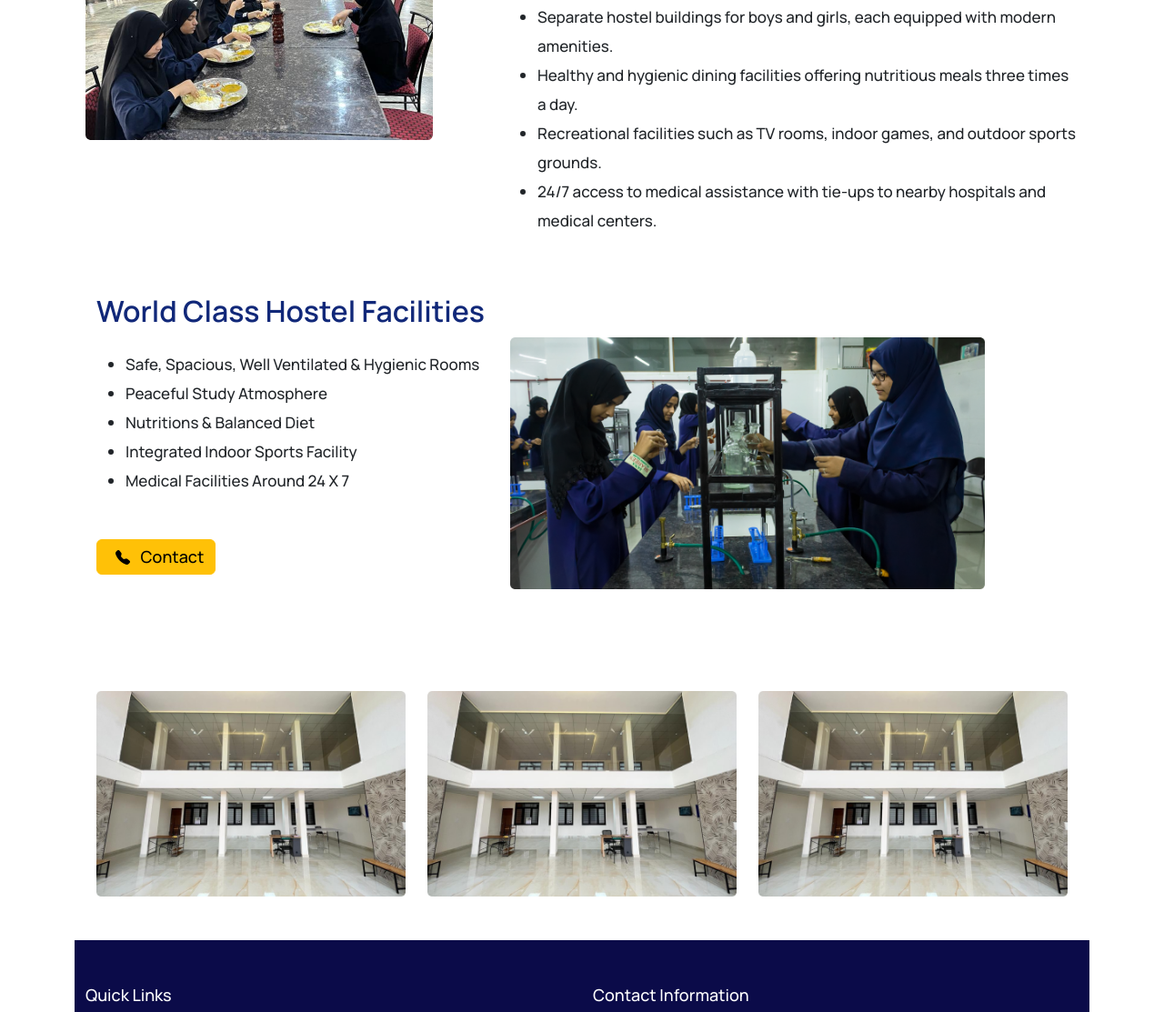
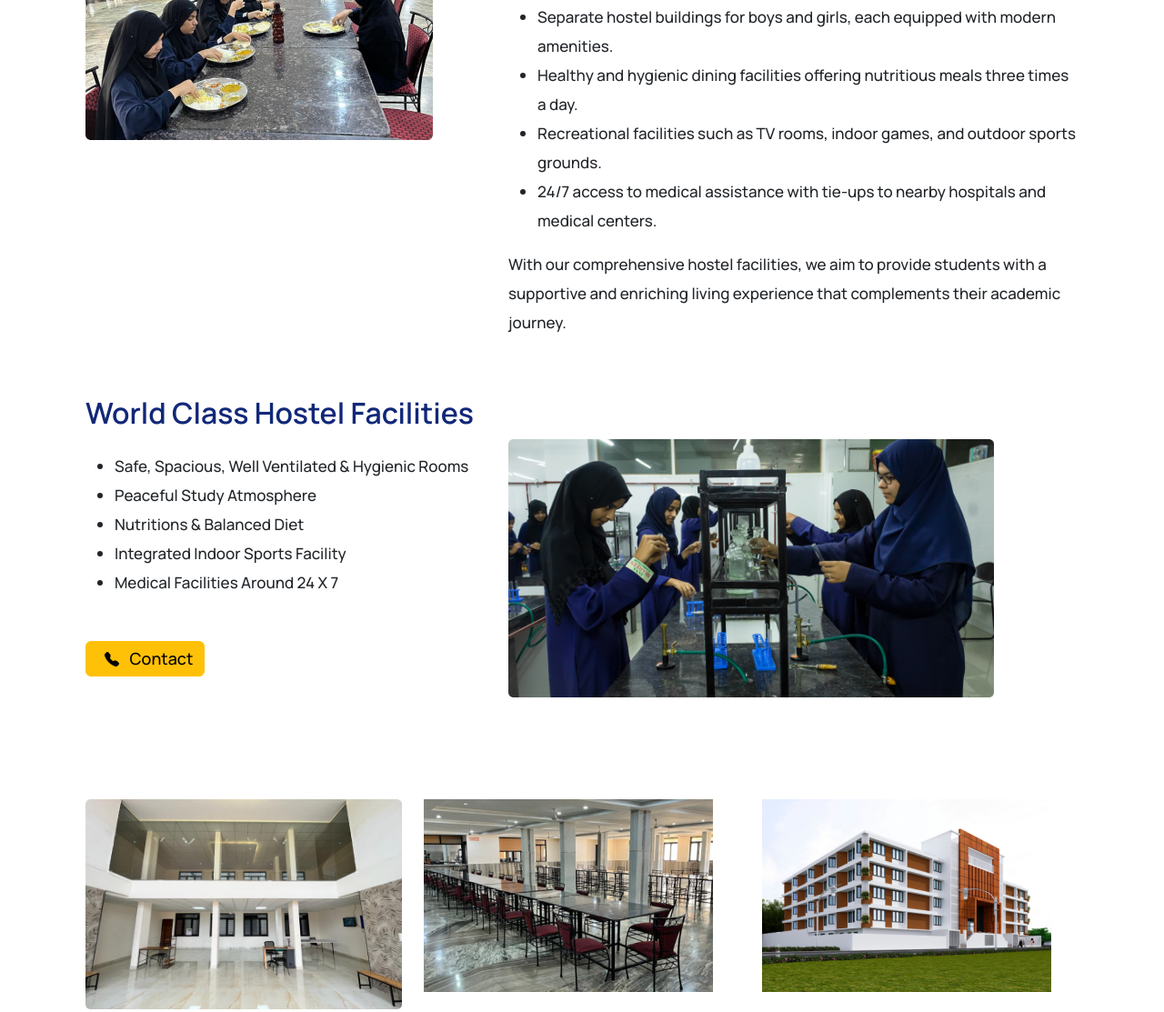
Before and after one commit to SupritaYaragunti/sana_shaheen, a plain HTML site: page hostel.html in a window 1280 px wide. Shown: the part 586-1699 px from the top of the page at 91% size. Drawn offline with nearby package versions, Linux system fonts and the light colour scheme; files whose address does not match are found by name.

Commit message:
final look

```diff
--- a/hostel.html
+++ b/hostel.html
@@ -220,6 +220,7 @@ footer {
                   <li>Recreational facilities such as TV rooms, indoor games, and outdoor sports grounds.</li>
                   <li>24/7 access to medical assistance with tie-ups to nearby hospitals and medical centers.</li>
                 </ul>
+                <p>With our comprehensive hostel facilities, we aim to provide students with a supportive and enriching living experience that complements their academic journey.</p>            </div>
         </div>
     </div>
 
@@ -251,10 +252,10 @@ footer {
             <img src="./images/hostel-3.png" class="img-fluid" alt="">
         </div>
         <div class="col-lg-4 mt-3">
-            <img src="./images/hostel-3.png" class="img-fluid" alt="">
+            <img src="./images/hostellllll.png" class="img-fluid" alt="">
         </div>
         <div class="col-lg-4 mt-3">
-            <img src="./images/hostel-3.png" class="img-fluid" alt="">
+            <img src="./images/malagihostelll.png" class="img-fluid" alt="">
         </div>
     </div>
 </div>
```
Also changed, not shown: index.html (+4 -5 lines), images/hostellllll.png (added), images/malagihostelll.png (added), images/tttrt.png (added).
